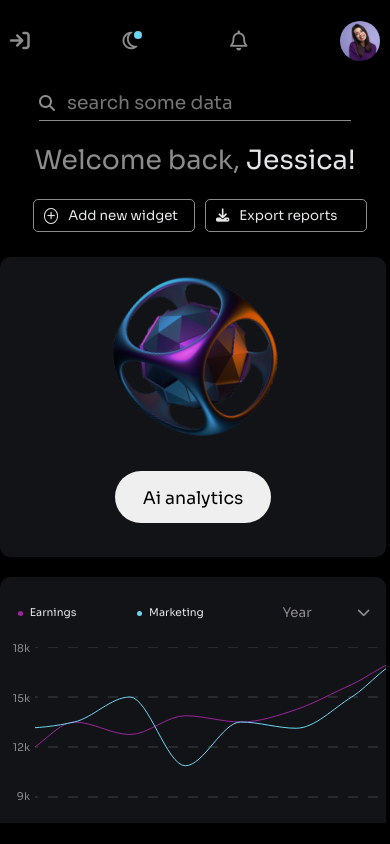
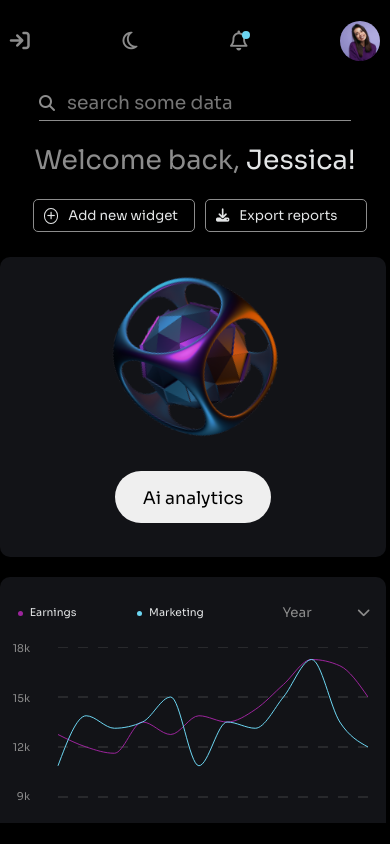
Before and after one commit to AikidoSensei/Saas-Dashboard-Task, a React (Vite) app in the folder Saas-Dashboard-Task/: page / in a window 390 px wide. Built offline with nearby package versions, Linux system fonts and the light colour scheme.

Commit message:
final commit

```diff
--- a/Saas-Dashboard-Task/src/components/AddWidget/AddWidget.jsx
+++ b/Saas-Dashboard-Task/src/components/AddWidget/AddWidget.jsx
@@ -174,10 +174,15 @@ const AddWidget = () => {
                 drag
                 whileDrag={{ scale: 0.9 }}
                 dragConstraints={{ left: 200, right: 200 }}
+                dragSnapToOrigin={true}
+                dragTransition={{ bounceStiffness: 100, bounceDamping: 30 }}
                 onMouseDown={() => {
                   dispatch(dragging(true))
                 }}
                 onMouseUp={() => {
+                  if (!mouseOut === true) {
+                    return
+                  }
                   dispatch(viewWidget(false))
                   dispatch(dragging(false))
                   dispatch(mouseout(false))
--- a/Saas-Dashboard-Task/src/components/Dashboard/Main.css
+++ b/Saas-Dashboard-Task/src/components/Dashboard/Main.css
@@ -53,10 +53,10 @@
   font-size: 15pt;
   color: var(--secondary-font);
 }
-.control-center > :nth-child(2) {
+.control-center > :nth-child(3) {
   position: relative;
 }
-.control-center > :nth-child(2)::after {
+.control-center > :nth-child(3)::after {
   content: '';
   position: absolute;
   left: 12px;
@@ -747,3 +747,6 @@
     display:none
   }
 }
+@media screen and (min-width:1500px) {
+  .sales-report{}
+}
--- a/Saas-Dashboard-Task/src/components/Dashboard/Main.jsx
+++ b/Saas-Dashboard-Task/src/components/Dashboard/Main.jsx
@@ -93,7 +93,7 @@ const Main = () => {
                   transition={{ duration: 0.5 }}
                 ></motion.div>
               )}
-              {toggle ? <SalesLocation /> : <PaymentHistory />}
+              {toggle && mouseOut ? <SalesLocation /> : <PaymentHistory />}
             </motion.div>
           </div>
         </section>
--- a/Saas-Dashboard-Task/src/components/Dashboard/MicroComponents/SalesReport.jsx
+++ b/Saas-Dashboard-Task/src/components/Dashboard/MicroComponents/SalesReport.jsx
@@ -1,10 +1,18 @@
 import React from 'react'
-import { ResponsiveContainer, CartesianGrid, Line, LineChart, XAxis, YAxis, Brush } from 'recharts'
-import { useState, useEffect } from "react";
-import { useAnimate, stagger, motion } from "framer-motion";
+import {
+  ResponsiveContainer,
+  CartesianGrid,
+  Line,
+  LineChart,
+  XAxis,
+  YAxis,
+  Brush,
+} from 'recharts'
+import { useState, useEffect } from 'react'
+import { useAnimate, stagger, motion } from 'framer-motion'
 import ScrollContainer from 'react-indiana-drag-scroll'
-import {year, month, week} from '../../../assets/data.jsx'
-import Yaxis from './Yaxis.jsx';
+import { year, month, week } from '../../../assets/data.jsx'
+import Yaxis from './Yaxis.jsx'
 
 const staggerMenuItems = stagger(0.1, { startDelay: 0.15 })
 
@@ -44,10 +52,33 @@ function useMenuAnimation(isOpen) {
 }
 
 const SalesReport = () => {
- const [isOpen, setIsOpen] = useState(false)
- const scope = useMenuAnimation(isOpen)
- const [date, setDate] = useState('year');
- window.addEventListener('click',()=> setIsOpen(false))
+  const [isOpen, setIsOpen] = useState(false)
+  const scope = useMenuAnimation(isOpen)
+  const [date, setDate] = useState('year')
+  const [screen, setScreen] = useState(1300)
+  const [screen2, setScreen2] = useState(700)
+  useEffect(() => {
+    if (window.innerWidth <= 500) {
+      console.log(screen)
+       setScreen(920)
+       setScreen2(350)
+       return
+     }
+    if (window.innerWidth > 1366) {
+      setScreen(1400)
+      setScreen2(850);
+      return;
+    }
+    else if (window.innerWidth <=820){
+      setScreen(1200)
+      setScreen2(550);
+      return;
+    }
+
+
+    else {setScreen(1300); setScreen2(700)}
+  }, [window.innerWidth])
+  window.addEventListener('click', () => setIsOpen(false))
   return (
     <div className='sales-report'>
       <div className='sales-control'>
@@ -55,14 +86,18 @@ const SalesReport = () => {
         <div className='report-options'>
           <p>Earnings</p>
           <p>Marketing</p>
-          <div className='dropdown' onClick={(e)=>e.stopPropagation()} ref={scope}>
+          <div
+            className='dropdown'
+            onClick={(e) => e.stopPropagation()}
+            ref={scope}
+          >
             <motion.button
               whileTap={{ scale: 0.97 }}
               onClick={() => setIsOpen(!isOpen)}
             >
               {date}
               <div className='arrow' style={{ transformOrigin: '50% 55%' }}>
-                <i className="fa-solid fa-chevron-down"/>
+                <i className='fa-solid fa-chevron-down' />
               </div>
             </motion.button>
             <div
@@ -109,12 +144,20 @@ const SalesReport = () => {
         </div>
       </div>
       <Yaxis mode={date} />
-      <ScrollContainer className='chart' vertical={false}
-      onClick={()=>setIsOpen(false)}
+      <ScrollContainer
+        className='chart'
+        vertical={false}
+        onClick={() => setIsOpen(false)}
       >
-        <ResponsiveContainer width={date === 'month' ? 1200 : 650}>
+        <ResponsiveContainer
+          width={
+            date === 'month'
+              ? screen
+              : screen2
+          }
+        >
           <LineChart
-            width={650}
+            width={700}
             height={150}
             data={
               date === 'year'
```
